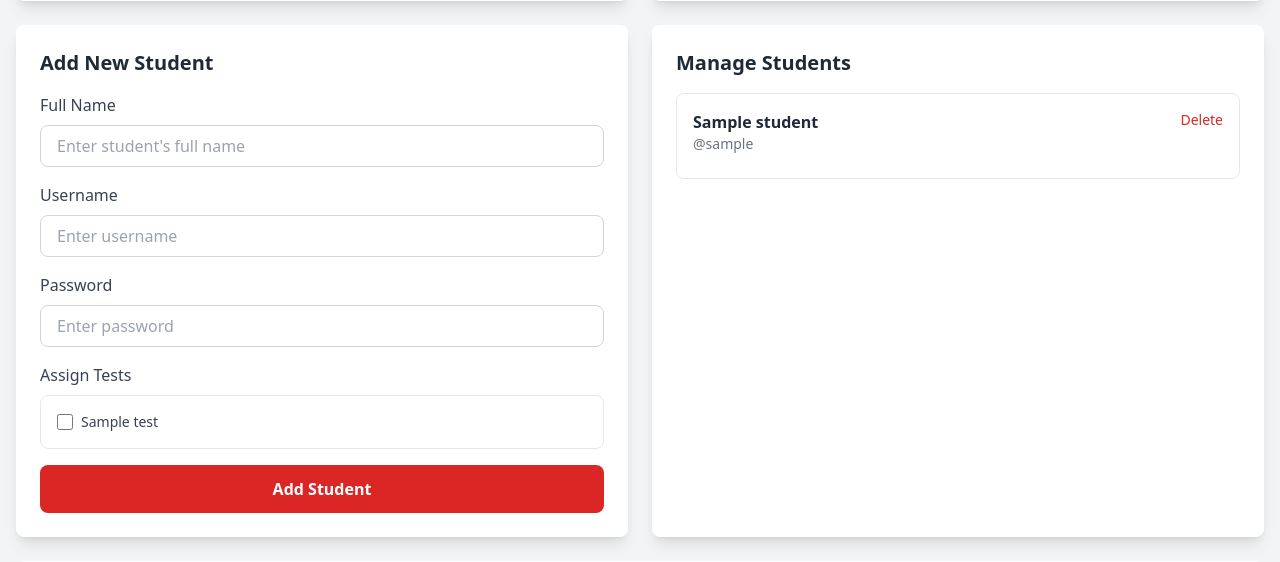
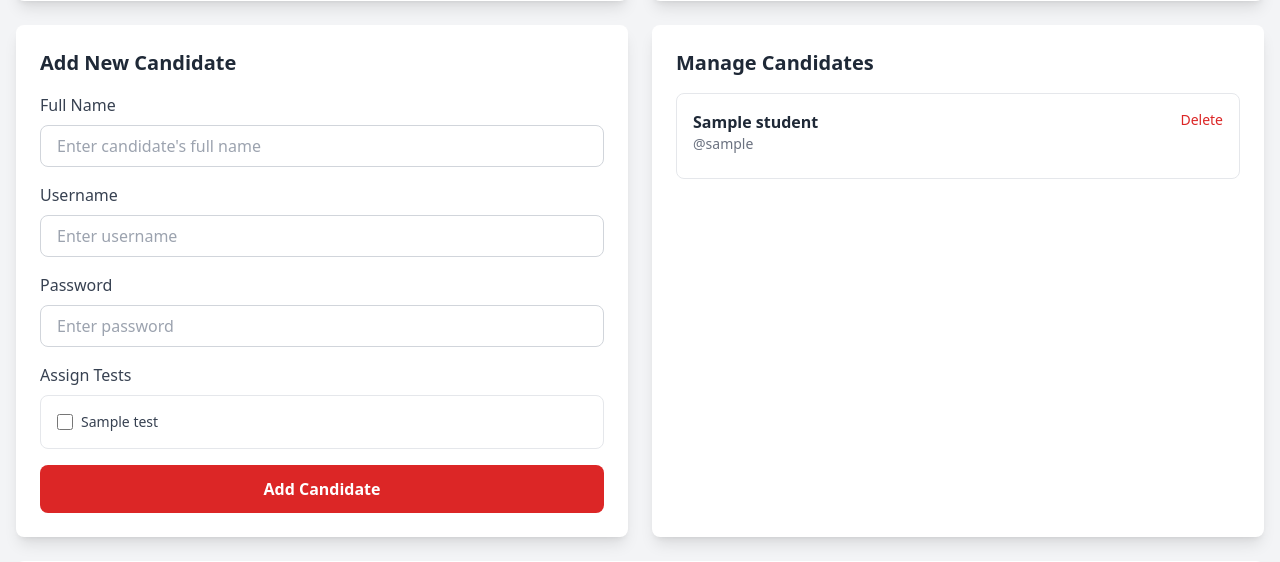
Before and after one commit to kdrivas1989/judgetest, a Flask app: template templates/admin.html in a window 1280 px wide. Shown: the part 687-1249 px from the top of the page. Run offline with Flask 2, Linux system fonts and the light colour scheme; the template is opened without the code that fills it: most values are stand-ins (such as "Sample title", 1, 10 or a date in 2020); some libraries are stand-ins or nearby versions.

Commit message:
Rename Student to Candidate in admin panel
Changed all user-facing references from "Student" to "Candidate"

Co-Authored-By: Claude Opus 4.5 <noreply@anthropic.com>

```diff
--- a/templates/admin.html
+++ b/templates/admin.html
@@ -110,16 +110,16 @@
             </div>
         </div>
 
-        <!-- Add Student Section -->
+        <!-- Add Candidate Section -->
         <div class="mt-6 grid lg:grid-cols-2 gap-6">
             <div class="bg-white rounded-lg shadow-lg p-6">
-                <h2 class="text-xl font-bold text-gray-800 mb-4">Add New Student</h2>
+                <h2 class="text-xl font-bold text-gray-800 mb-4">Add New Candidate</h2>
                 <form id="addStudentForm" class="space-y-4">
                     <div>
                         <label class="block text-gray-700 font-medium mb-2">Full Name</label>
                         <input type="text" id="studentName" required
                             class="w-full px-4 py-2 border border-gray-300 rounded-lg focus:outline-none focus:border-red-500"
-                            placeholder="Enter student's full name">
+                            placeholder="Enter candidate's full name">
                     </div>
                     <div>
                         <label class="block text-gray-700 font-medium mb-2">Username</label>
@@ -147,15 +147,15 @@
                     </div>
                     <button type="submit"
                         class="w-full bg-red-600 hover:bg-red-700 text-white font-semibold py-3 px-4 rounded-lg transition">
-                        Add Student
+                        Add Candidate
                     </button>
                 </form>
                 <div id="addStudentMessage" class="mt-4 hidden"></div>
             </div>
 
-            <!-- Manage Students Section -->
+            <!-- Manage Candidates Section -->
             <div class="bg-white rounded-lg shadow-lg p-6">
-                <h2 class="text-xl font-bold text-gray-800 mb-4">Manage Students</h2>
+                <h2 class="text-xl font-bold text-gray-800 mb-4">Manage Candidates</h2>
                 <div id="studentList" class="space-y-3 max-h-96 overflow-y-auto">
                     {% if students %}
                         {% for username, student in students.items() %}
@@ -186,7 +186,7 @@
                         {% endfor %}
                     {% else %}
                     <div class="text-center py-8 text-gray-500">
-                        <p>No students yet.</p>
+                        <p>No candidates yet.</p>
                     </div>
                     {% endif %}
                 </div>
@@ -451,7 +451,7 @@
             }
         }
 
-        // Add Student
+        // Add Candidate
         document.getElementById('addStudentForm').addEventListener('submit', async (e) => {
             e.preventDefault();
 
@@ -485,14 +485,14 @@
 
             } catch (error) {
                 messageDiv.className = 'mt-4 bg-red-100 border border-red-400 text-red-700 px-4 py-3 rounded';
-                messageDiv.textContent = 'Error adding student: ' + error.message;
+                messageDiv.textContent = 'Error adding candidate: ' + error.message;
                 messageDiv.classList.remove('hidden');
             }
         });
 
         // Delete Student
         async function deleteStudent(username) {
-            if (!confirm(`Are you sure you want to delete student "${username}"?`)) {
+            if (!confirm(`Are you sure you want to delete candidate "${username}"?`)) {
                 return;
             }
 
@@ -510,7 +510,7 @@
                 }
 
             } catch (error) {
-                alert('Error deleting student: ' + error.message);
+                alert('Error deleting candidate: ' + error.message);
             }
         }
 
```
